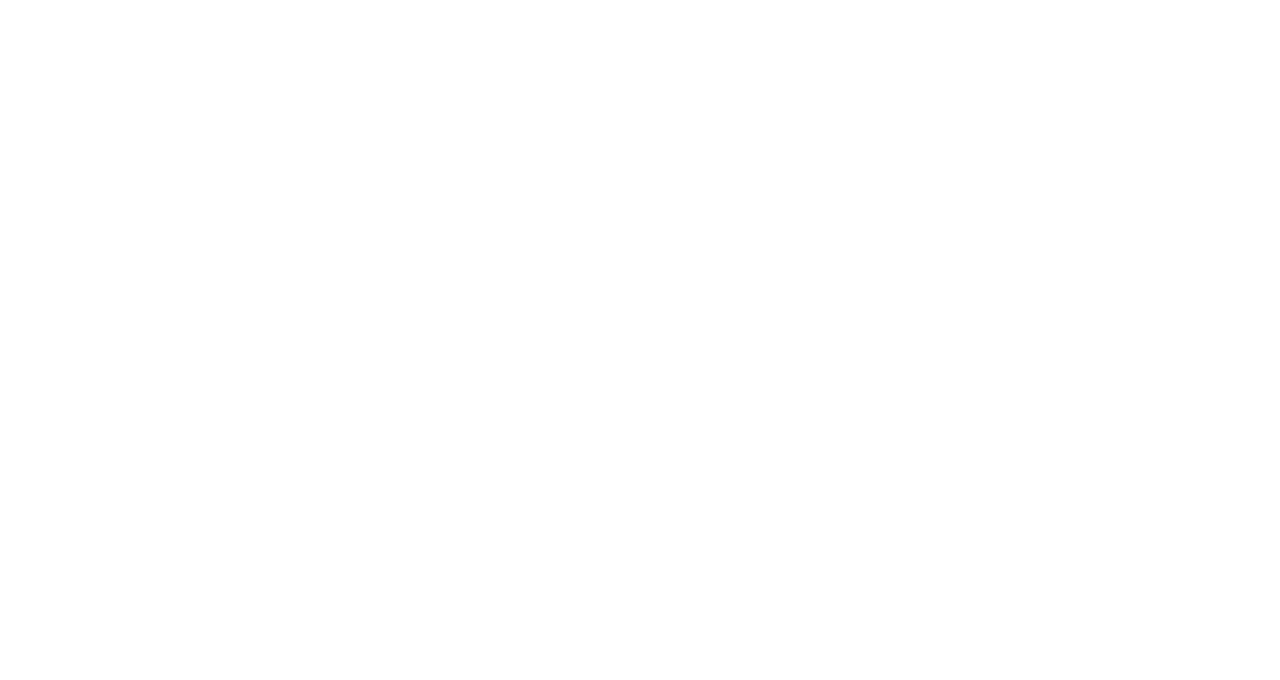
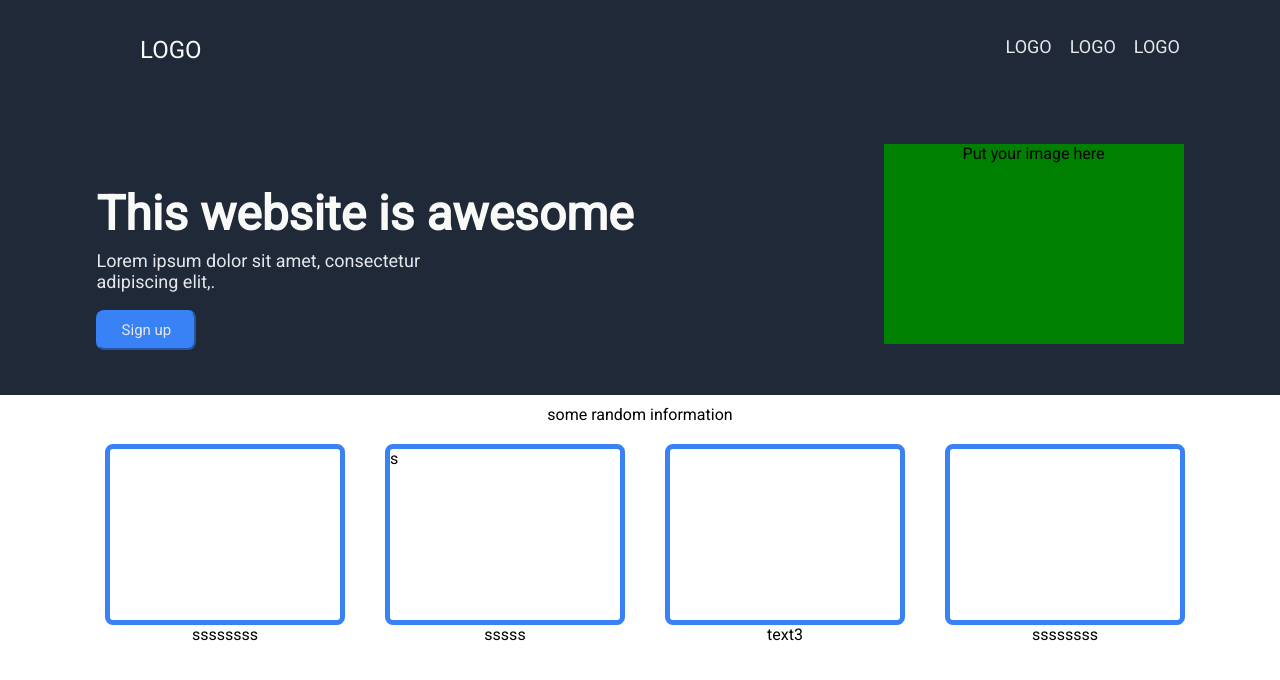
Before and after one commit to MuTe43/landing-page, a plain HTML site: page index.html in a window 1280 px wide. Drawn offline with Linux system fonts and the light colour scheme.

Commit message:
Add first half of the landing page

```diff
--- a/index.html
+++ b/index.html
@@ -2,11 +2,55 @@
 <html lang="en">
 <head>
     <meta charset="UTF-8">
+    <link href='https://fonts.googleapis.com/css?family=Roboto' rel='stylesheet'>
     <link rel="stylesheet" href="styles.css">
     <meta name="viewport" content="width=device-width, initial-scale=1.0">
     <title>Document</title>
 </head>
 <body>
+    <header>
+        <div class="head">
+            <nav>
+                <ul>
+                    <li><a>LOGO</a></li>
+                    <li><a>LOGO</a></li>
+                    <li><a>LOGO</a></li>
+                    <li><a>LOGO</a></li>
+                </ul>
+            </nav>
+        </div>
+        <div class="mid1">
+            <div class="container1">
+                <p class="main">This website is awesome</p>
+                <p class="secondary">Lorem ipsum dolor sit amet, consectetur adipiscing elit,.</p>
+                <button type="submit">Sign up</button>
+            </div>
+            <div class="imgplaceholder">
+                Put your image here
+            </div>
+        </div>
+        <div class="mid2">
+            <div class="text">some random information</div>
+            <div class="container2">
+                <div class="c">
+                    <div class="card"></div>
+                    <div class="text2">ssssssss</div>
+                </div>
+                <div class="c">
+                    <div class="card">s</div>
+                    <div class="text2">sssss</div>
+                </div>
+                <div class="c">
+                    <div class="card"></div>
+                    <div class="text2">text3</div>
+                </div>
+                <div class="c">
+                    <div class="card"></div>
+                    <div class="text2">ssssssss</div>
+                </div>
+            </div>
 
+        </div>
+    </header>
 </body>
 </html>
--- a/styles.css
+++ b/styles.css
@@ -0,0 +1,99 @@
+*{
+    font-family: 'Roboto';
+}
+body{
+    display: flex;
+    flex-direction: column;
+}
+.head{
+    margin:-8px;
+    padding: 20px 100px ;
+    background-color: #1F2937;
+}
+ul {
+    list-style: none;
+    display: flex;
+    gap: 18px;
+}
+li{
+    font-size: 18px;
+    color: #E5E7EB;
+}
+li:nth-child(1){
+    font-size: 24px;
+    color: #F9FAF8;
+    margin-right: auto;
+}
+.mid1{
+    display: flex;
+    background-color: #1F2937;
+    padding: 45px;
+    margin: -8px;
+    margin-bottom: 10px;
+    justify-content: center;
+    align-items: center;
+    gap:250px;
+}
+.mid1 .secondary{
+    width: 400px;
+    flex: 1;
+    font-size: 18px;
+    color: #E5E7EB;
+}
+.main{
+    font-size: 48px;
+    color: #F9FAF8;
+    font-weight: 900;
+    margin-bottom: -10px;
+}
+button{
+    background-color: #3882F6;
+    font-size: 15px;
+    color: #E5E7EB;
+    border-radius: 8px;
+    border-color: #3882F6;
+    height: 40px;
+    width: 100px;
+}
+.imgplaceholder{
+    background-color: green;
+    width: 300px;
+    height: 200px;
+    text-align: center;
+}
+.mid2{
+    display: flex;
+    flex-direction: column;
+    justify-content: center;
+    align-items: center;
+    gap:20px;
+    flex-wrap: wrap;
+}
+ .c{
+    display: flex;
+    flex-direction: column;
+    justify-content: center;
+    flex:1;
+    align-items: center;
+    max-width: 230px;
+    height: 200px;
+     flex-wrap: wrap;
+ }
+
+.container2{
+    display: flex;
+    gap:50px;
+    justify-content: center;
+    flex-wrap: wrap;
+}
+.card{
+    border-radius: 8px;
+    border:5px solid #3882F6;
+    width: 230px;
+    height: 200px;
+    flex: 1;
+}
+.text2{
+    /* max-width: 50px;
+    max-height: 10px; */
+}
```
